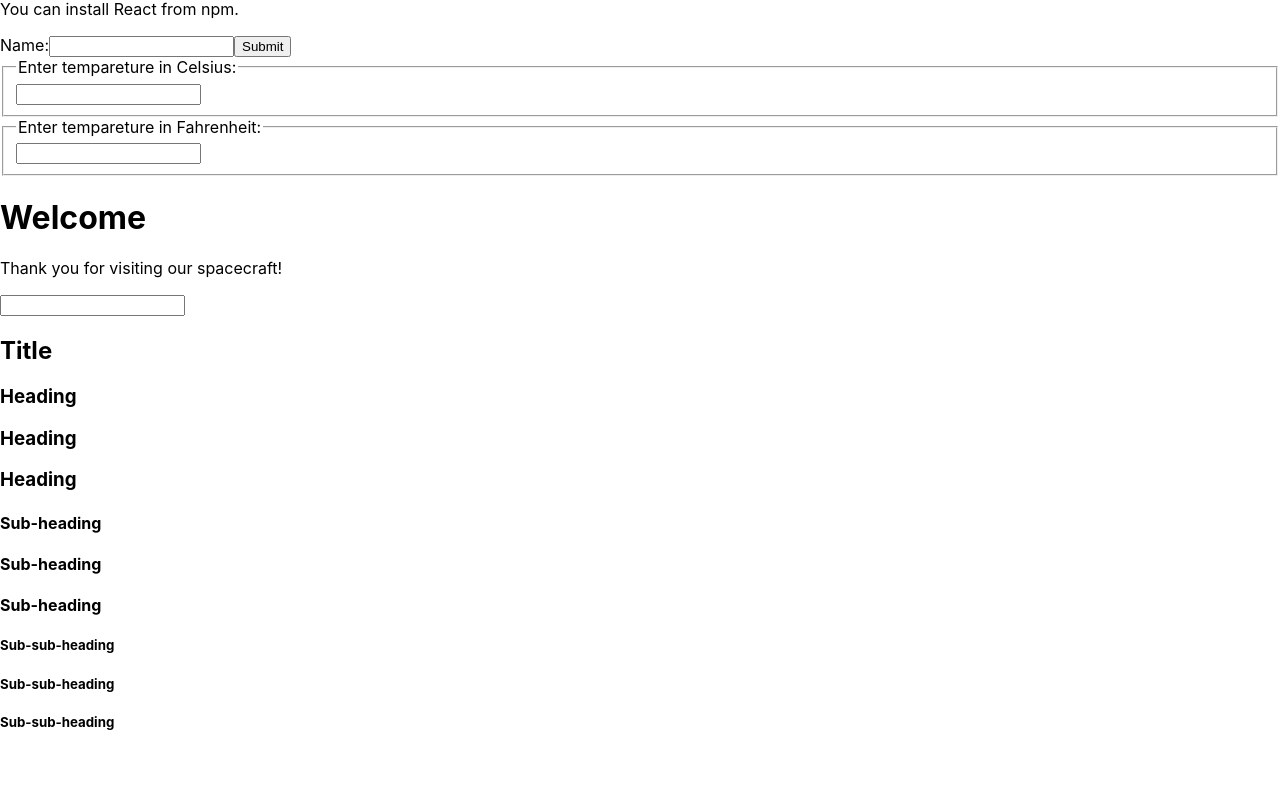
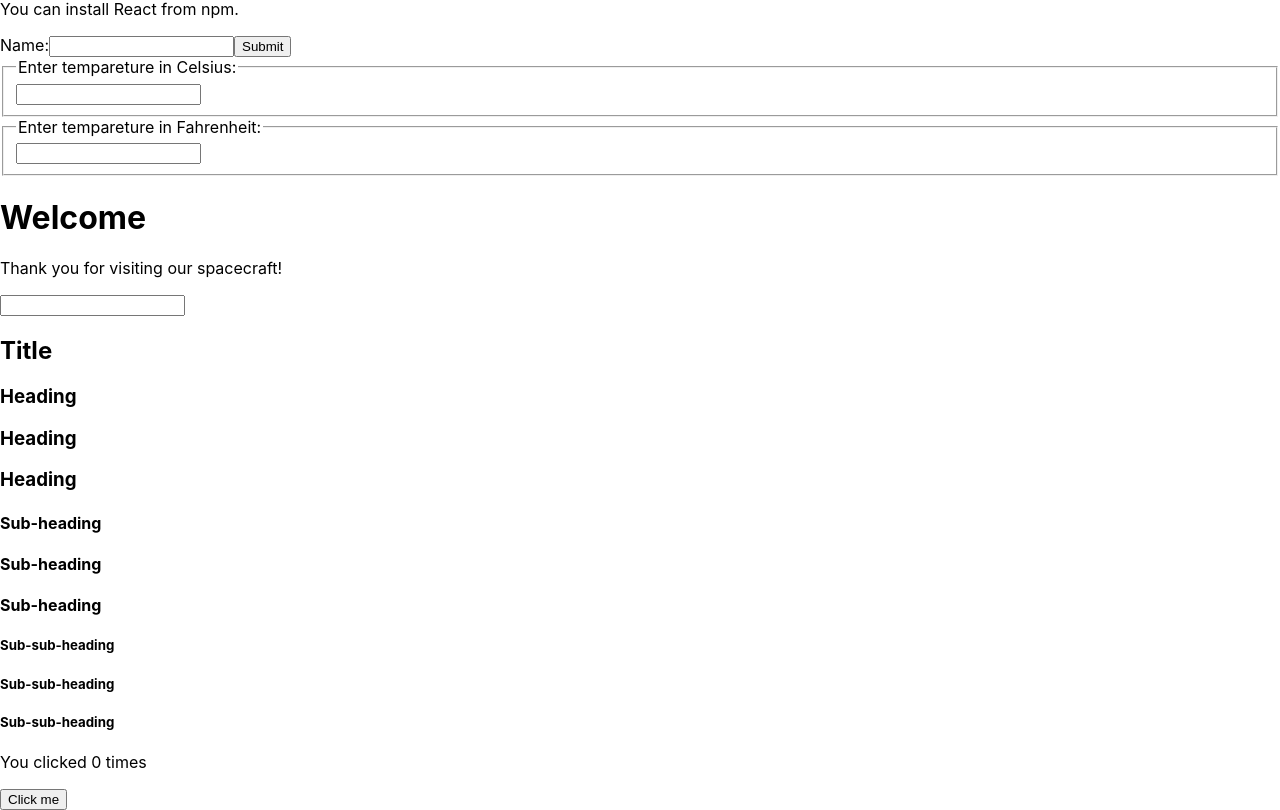
Before and after one commit to beyond88/learn-react, a React (Create React App) app: page / in a window 1280 px wide. Shown: the part 1090-1900 px from the top of the page. Before the commit the page ends 1842 px from the top, so only its background shows below. Built offline with nearby package versions, Linux system fonts and the light colour scheme; the HTML template or start-up script is replaced by a standard one.

Commit message:
created Example component

```diff
--- /dev/null
+++ b/src/03-02-2023/Example.js
@@ -0,0 +1,16 @@
+import { useState } from 'react';
+
+
+export default function Example(){
+
+    const [ count, setCount ] = useState(0);
+
+    return (
+        <div>
+            <p>You clicked {count} times</p>
+            <button onClick={() => setCount(count+1)} >
+                Click me
+            </button>
+        </div>
+    );
+}
--- a/src/App.js
+++ b/src/App.js
@@ -6,6 +6,7 @@
 import NumberList from "./01-02-2023/NumberList";
 import CustomRef from './02-02-2023//CustomRef';
 import Page from "./02-02-2023/Page";
+import Example from "./03-02-2023/Example";
 import Welcome from "./29-01-2023/Welcome";
 import Clock from "./30-01-2023/Clock";
 import Comment from "./30-01-2023/Comment";
@@ -61,6 +62,8 @@
       <CustomRef />
 
       <Page />
+
+      <Example />
     </>
 
   );
```
Also changed, not shown: 1 other file (tests, documents, lock files or other folders).
